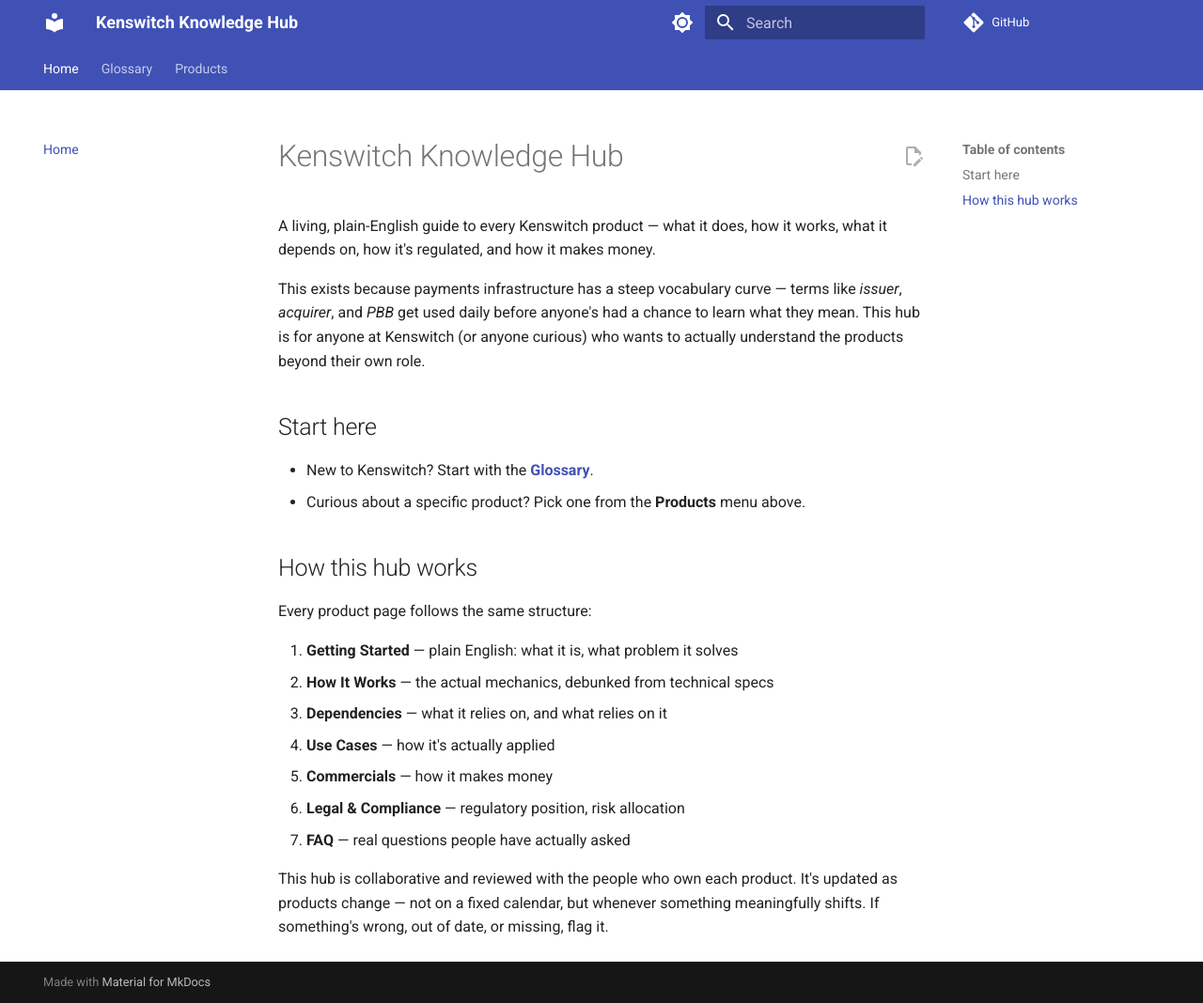
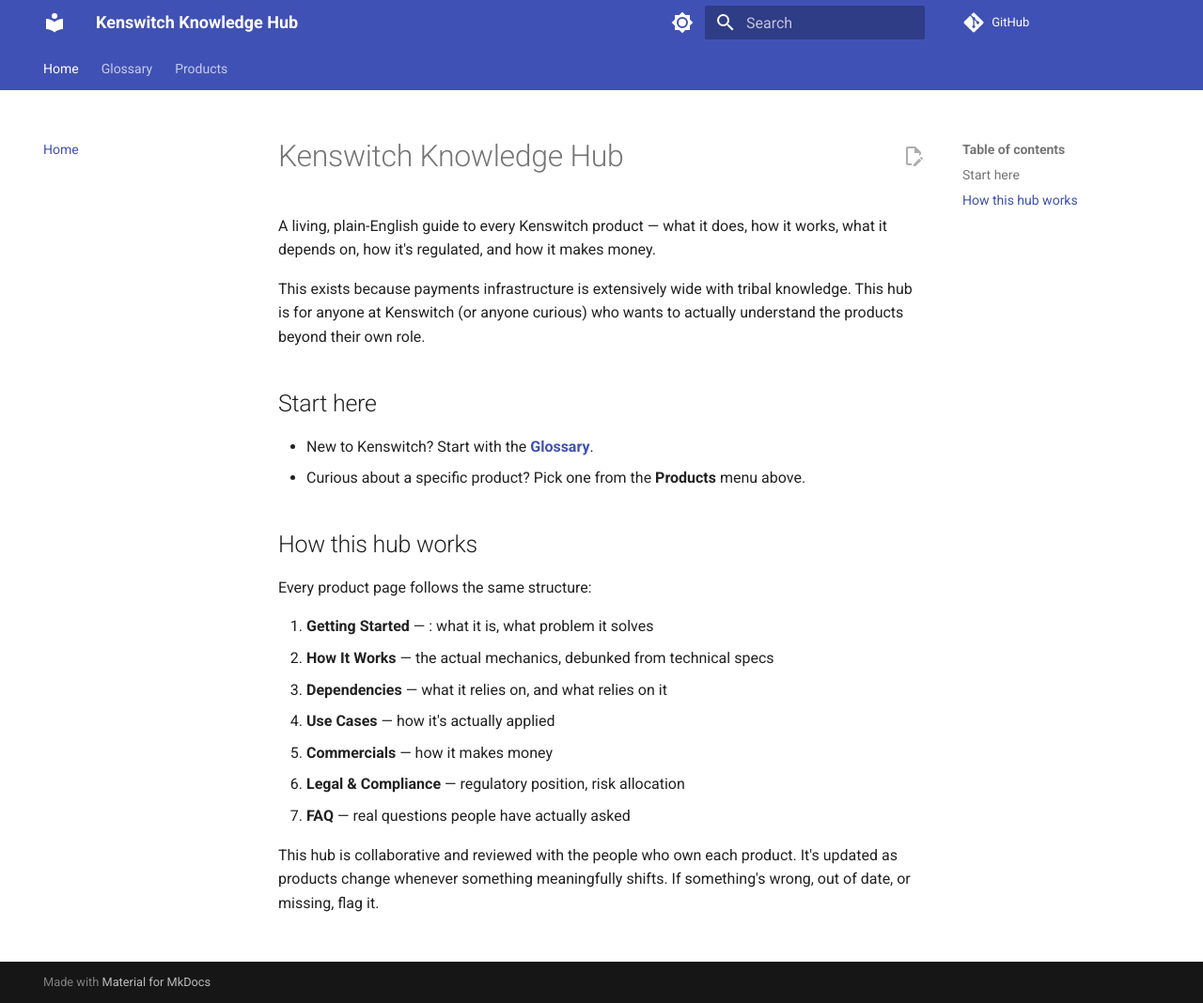
Before and after one commit to sharonandisi/kenswitch-hub, an MkDocs documentation site: the page built from docs/index.md, in a window 1280 px wide and 1068 px high. Shown: the whole window at 94% size. Built offline with MkDocs 1.6.1 and Material for MkDocs 9.7.7, drawn with Linux system fonts in a browser that asks for light colours; comment, search, counter and statistics services are not loaded.

Commit message:
Revise introduction and structure descriptions
Updated wording for clarity and removed unnecessary phrases.

```diff
--- a/docs/index.md
+++ b/docs/index.md
@@ -2,7 +2,7 @@
 
 A living, plain-English guide to every Kenswitch product — what it does, how it works, what it depends on, how it's regulated, and how it makes money.
 
-This exists because payments infrastructure has a steep vocabulary curve — terms like *issuer*, *acquirer*, and *PBB* get used daily before anyone's had a chance to learn what they mean. This hub is for anyone at Kenswitch (or anyone curious) who wants to actually understand the products beyond their own role.
+This exists because payments infrastructure is extensively wide with tribal knowledge. This hub is for anyone at Kenswitch (or anyone curious) who wants to actually understand the products beyond their own role.
 
 ## Start here
 
@@ -13,7 +13,7 @@ This exists because payments infrastructure has a steep vocabulary curve — ter
 
 Every product page follows the same structure:
 
-1. **Getting Started** — plain English: what it is, what problem it solves
+1. **Getting Started** — : what it is, what problem it solves
 2. **How It Works** — the actual mechanics, debunked from technical specs
 3. **Dependencies** — what it relies on, and what relies on it
 4. **Use Cases** — how it's actually applied
@@ -21,4 +21,4 @@ Every product page follows the same structure:
 6. **Legal & Compliance** — regulatory position, risk allocation
 7. **FAQ** — real questions people have actually asked
 
-This hub is collaborative and reviewed with the people who own each product. It's updated as products change — not on a fixed calendar, but whenever something meaningfully shifts. If something's wrong, out of date, or missing, flag it.
+This hub is collaborative and reviewed with the people who own each product. It's updated as products change whenever something meaningfully shifts. If something's wrong, out of date, or missing, flag it.
```
